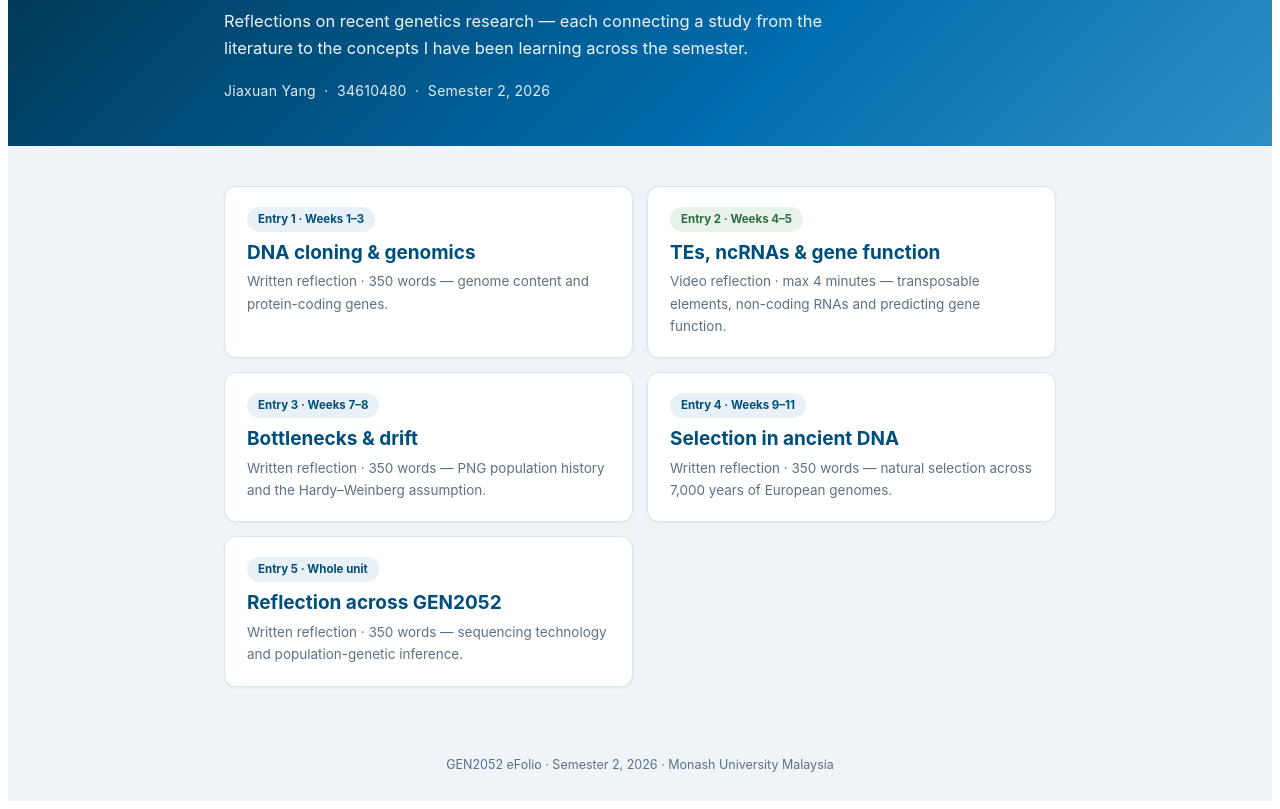
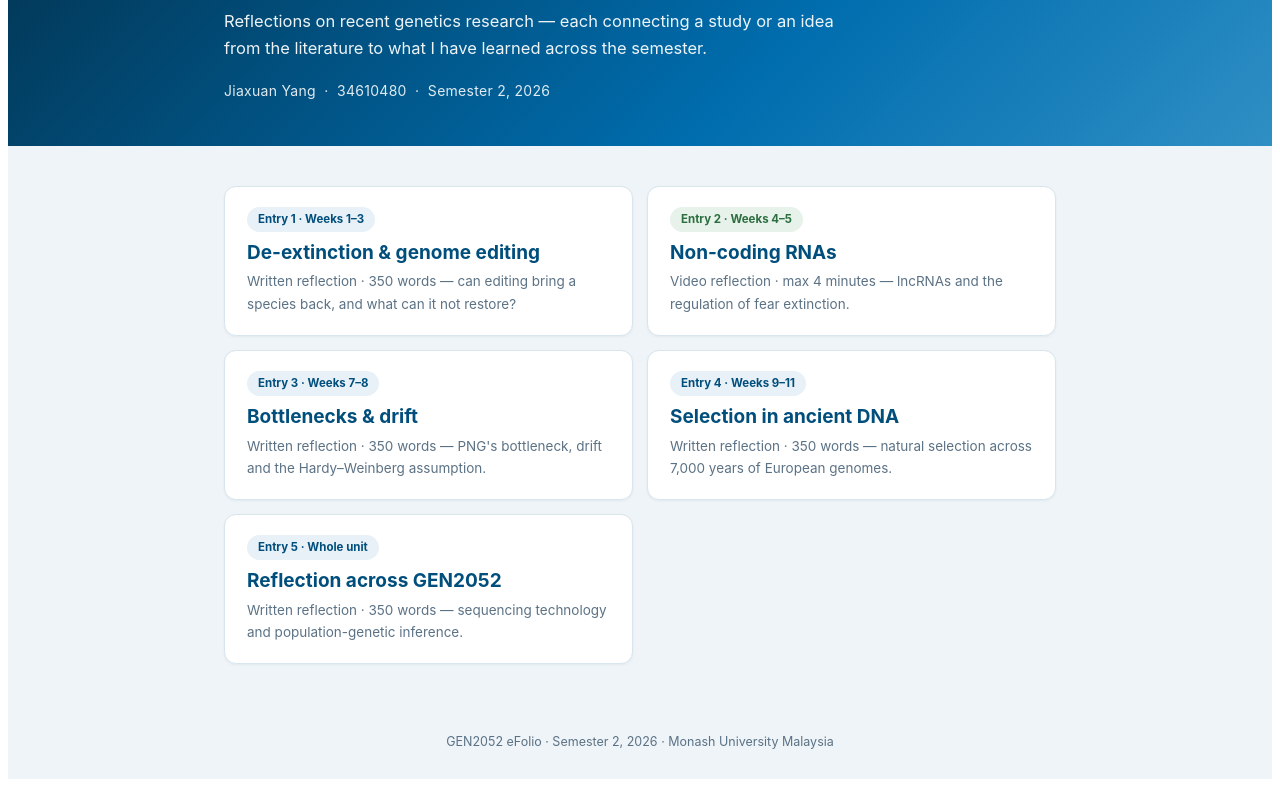
Before and after one commit to LouisYang841/gen2052-efolio, a plain HTML site: page index.html in a window 1280 px wide. Shown: the part 139-948 px from the top of the page. After the commit the page ends 926 px from the top, so only its background shows below. Drawn offline with Linux system fonts and the light colour scheme.

Commit message:
entry3: pair Sahul map with RCCR chart; nav page copy matches entries

```diff
--- a/index.html
+++ b/index.html
@@ -26,7 +26,7 @@
   <div class="wrap" data-page-node-id="dmktIrfuqh8a2U19VUpAaC">
     <p class="kicker" data-page-node-id="zAHJcubqXOZK0SYuHHw73K">GEN2052 · Genetics and Genomics · Monash University Malaysia</p>
     <h1 data-page-node-id="IQ9QC6ophi8FQeCXzL7KE2">My GEN2052 eFolio</h1>
-    <p class="sub" data-page-node-id="AfzoDbIoqGazAzYkm0DSio">Reflections on recent genetics research — each connecting a study from the literature to the concepts I have been learning across the semester.</p>
+    <p class="sub" data-page-node-id="AfzoDbIoqGazAzYkm0DSio">Reflections on recent genetics research — each connecting a study or an idea from the literature to what I have learned across the semester.</p>
     <p class="nm" data-page-node-id="sAgkWMH318jiwqubKfPahM">Jiaxuan Yang &nbsp;·&nbsp; 34610480 &nbsp;·&nbsp; Semester 2, 2026</p>
   </div>
 </div>
@@ -35,18 +35,18 @@
   <div class="grid" data-page-node-id="U6VX7OmG79CMJpcBVmLk1S">
     <a class="card" href="https://sites.google.com/student.monash.edu/test11/entry-1" target="_blank" data-page-node-id="DFkLbjseAIQRymX3DFGor0">
       <span class="tag" data-page-node-id="9IYFksrODbzE790x0RFrrv">Entry 1 · Weeks 1–3</span>
-      <h2 data-page-node-id="ZlrhgQgvolEwLYsUPUEXgB">DNA cloning &amp; genomics</h2>
-      <p data-page-node-id="CXGmJRZ99rYCkjei56FVJd">Written reflection · 350 words — genome content and protein-coding genes.</p>
+      <h2 data-page-node-id="ZlrhgQgvolEwLYsUPUEXgB">De-extinction &amp; genome editing</h2>
+      <p data-page-node-id="CXGmJRZ99rYCkjei56FVJd">Written reflection · 350 words — can editing bring a species back, and what can it not restore?</p>
     </a>
     <a class="card" href="https://sites.google.com/student.monash.edu/test11/entry-2" target="_blank" data-page-node-id="Snh5CT90ZHTMPZmdnZBJaz">
       <span class="tag v" data-page-node-id="5r6Q8OyMP40ZaS8ySv63os">Entry 2 · Weeks 4–5</span>
-      <h2 data-page-node-id="P18136RSHSITIGjX7g7hg2">TEs, ncRNAs &amp; gene function</h2>
-      <p data-page-node-id="6L1D7SZzxiACXAgM3Jlfh6">Video reflection · max 4 minutes — transposable elements, non-coding RNAs and predicting gene function.</p>
+      <h2 data-page-node-id="P18136RSHSITIGjX7g7hg2">Non-coding RNAs</h2>
+      <p data-page-node-id="6L1D7SZzxiACXAgM3Jlfh6">Video reflection · max 4 minutes — lncRNAs and the regulation of fear extinction.</p>
     </a>
     <a class="card" href="https://louisyang841.github.io/gen2052-efolio/entry3.html" target="_blank" data-page-node-id="85FJosckGlb46JZcx4IMdt">
       <span class="tag" data-page-node-id="vHDYCITHQxEn7v7fKKVTzZ">Entry 3 · Weeks 7–8</span>
       <h2 data-page-node-id="cReOU3XW5HJglicoBLFflI">Bottlenecks &amp; drift</h2>
-      <p data-page-node-id="xR9t27KXdLrn4Yxk7KWzd9">Written reflection · 350 words — PNG population history and the Hardy–Weinberg assumption.</p>
+      <p data-page-node-id="xR9t27KXdLrn4Yxk7KWzd9">Written reflection · 350 words — PNG's bottleneck, drift and the Hardy–Weinberg assumption.</p>
     </a>
     <a class="card" href="https://louisyang841.github.io/gen2052-efolio/entry4.html" target="_blank">
       <span class="tag">Entry 4 · Weeks 9–11</span>
```
Also changed, not shown: entry3.html (+8 -4 lines), images/sunda-sahul.png (added).
